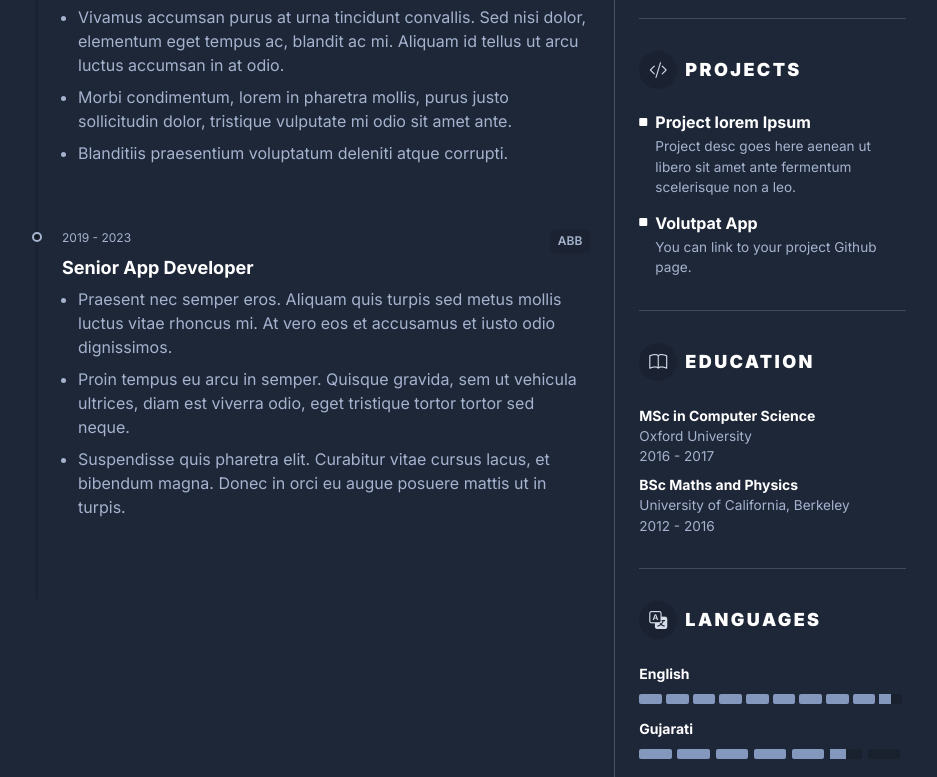
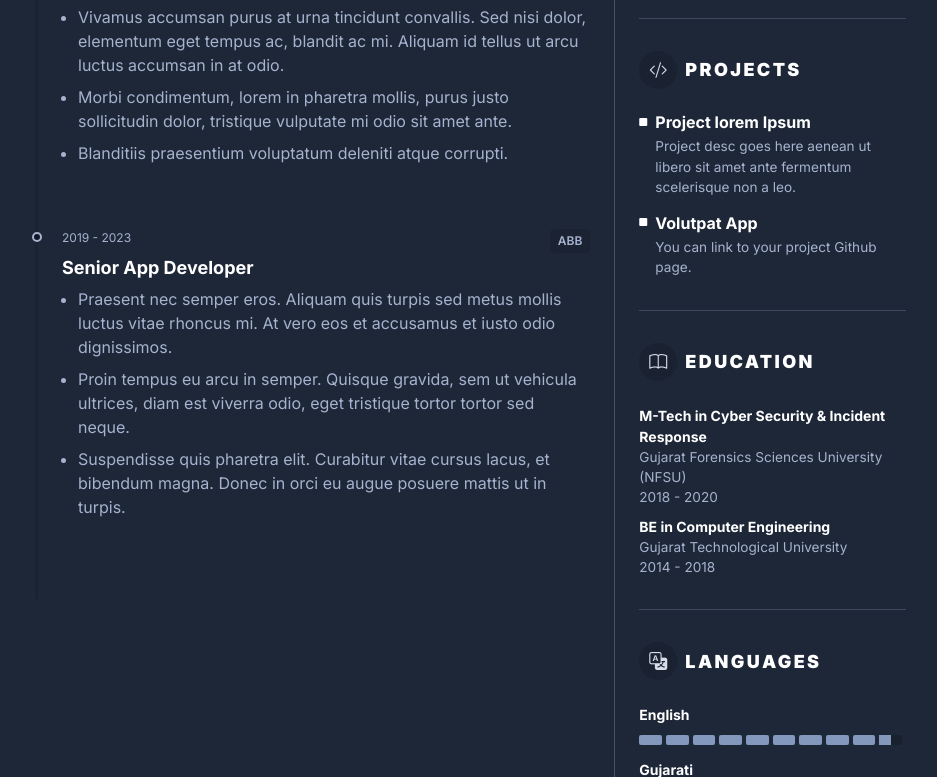
Before and after one commit to neutrinoguy/resume-site, a plain HTML site: page index.html in a window 1280 px wide. Shown: the part 947-1724 px from the top of the page, without its empty margins (176-1113 px from the left). Drawn offline with nearby package versions, Linux system fonts and the light colour scheme.

Commit message:
Testing deployment

```diff
--- a/index.html
+++ b/index.html
@@ -61,7 +61,7 @@
 								<img class="resume-profile-pic rounded-circle" src="assets/images/profile.jpeg" alt="image">
 
 								<h2 class="resume-name text-uppercase">Aagam Shah</h2><h4>aka (neutrinoguy)</h4>
-								<div class="resume-role-title text-uppercase">CYBER SECURITY ENGINEER</div>
+								<div class="resume-role-title text-uppercase"> LEARNER | CYBER SECURITY ENGINEER | Bugs 🐞 and Shrugs 🤷</div>
 								<div class="resume-contact mt-4">
 									<ul class="resume-contact-list list-unstyled list-inline mb-0 justify-content-between">
 										<li class="list-inline-item me-md-3 me-lg-5"><i class="resume-contact-icon bi bi-telephone-inbound me-2"></i> +123-4567890</li>
@@ -216,14 +216,14 @@
 										<h3 class="resume-section-heading text-uppercase py-2 py-lg-3 py-3"><i class="resume-section-heading-icon bi bi-book me-2"></i>Education</h3>
 										<ul class="list-unstyled">
 										    <li class="mb-2">
-										        <div class="resume-degree font-weight-bold">MSc in Computer Science</div>
-										        <div class="resume-degree-org">Oxford University</div>
-										        <div class="resume-degree-time">2016 - 2017</div>
+										        <div class="resume-degree font-weight-bold">M-Tech in Cyber Security & Incident Response</div>
+										        <div class="resume-degree-org">Gujarat Forensics Sciences University (NFSU) </div>
+										        <div class="resume-degree-time">2018 - 2020</div>
 										    </li>
 										    <li>
-										        <div class="resume-degree font-weight-bold">BSc Maths and Physics</div>
-										        <div class="resume-degree-org">University of California, Berkeley</div>
-										        <div class="resume-degree-time">2012 - 2016</div>
+										        <div class="resume-degree font-weight-bold">BE in Computer Engineering</div>
+										        <div class="resume-degree-org">Gujarat Technological University</div>
+										        <div class="resume-degree-time">2014 - 2018</div>
 										    </li>
 									    </ul>
 									</section><!--//resume-section-->
```
